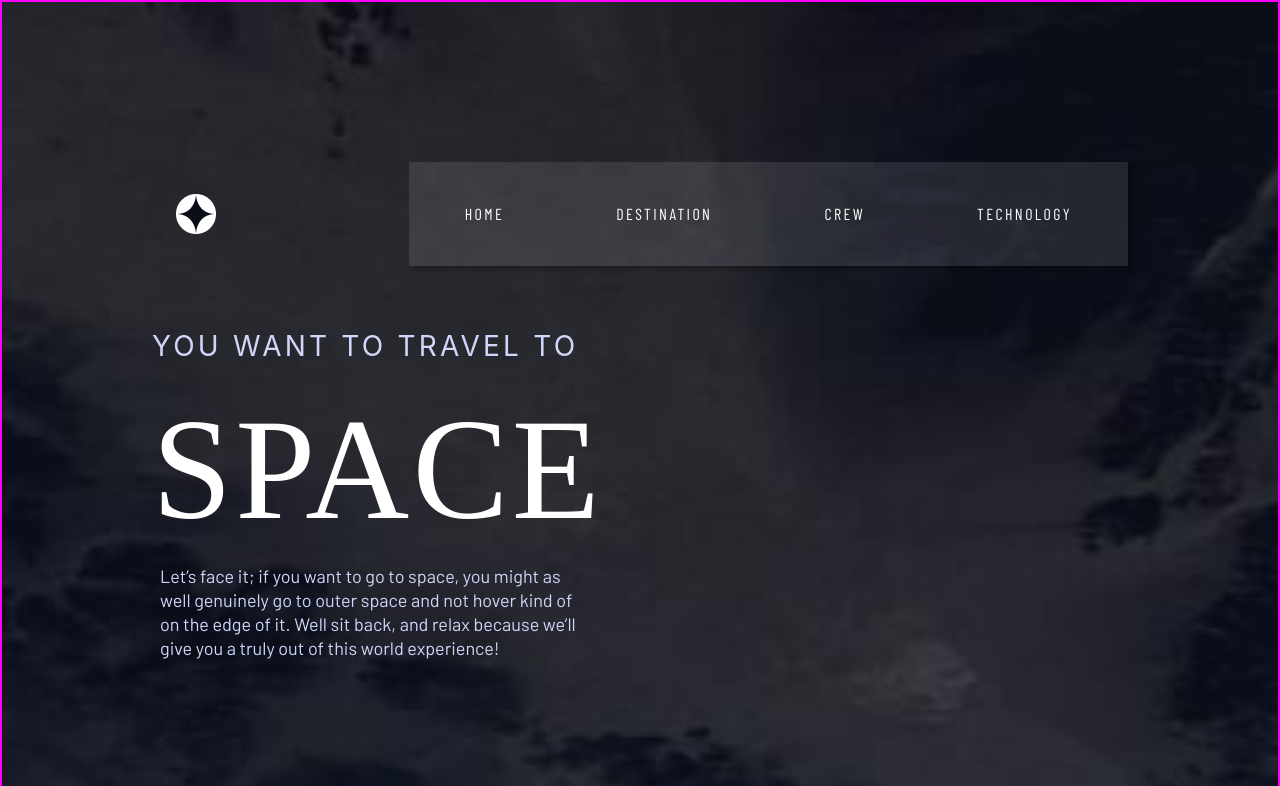
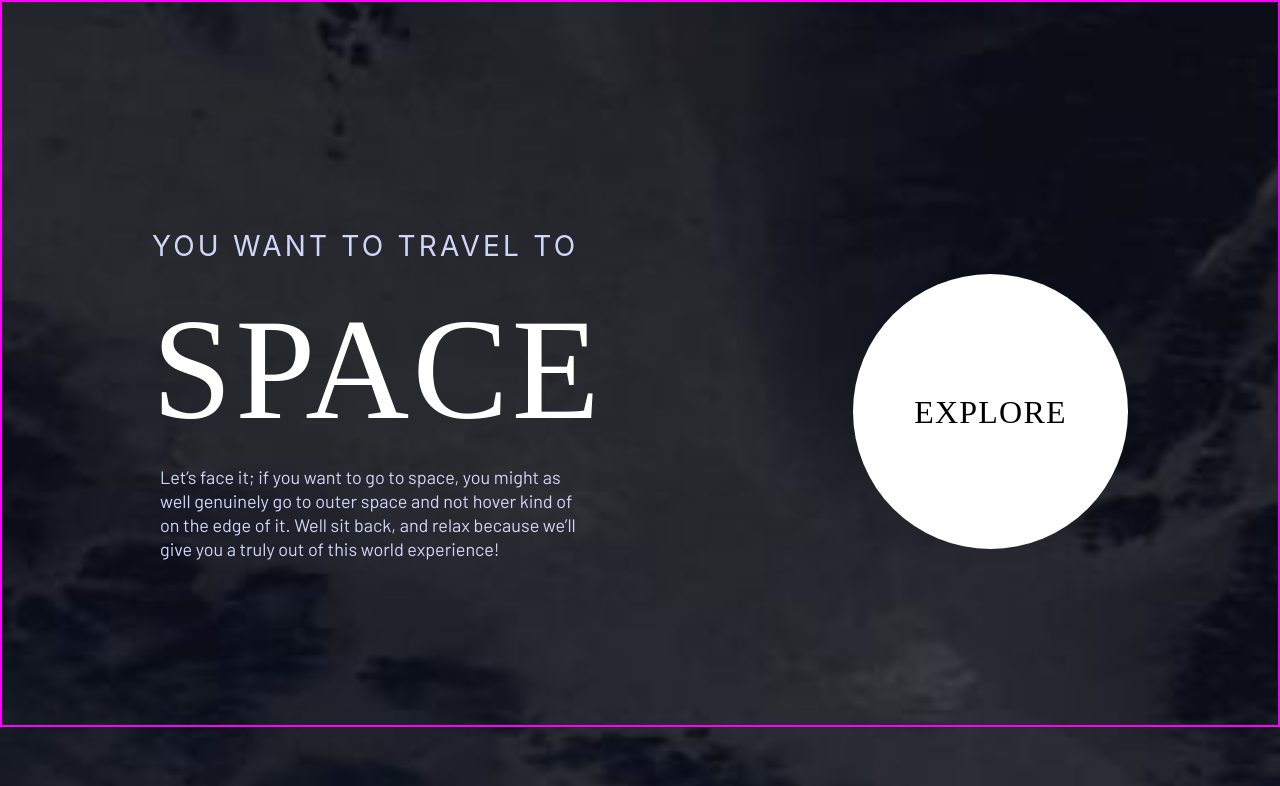
Before and after one commit to doganeraylin/space-tourism-frontend, a Next.js app: page / in a window 1280 px wide. Shown: the top 786 px of the page. Built offline with nearby package versions, Linux system fonts and the light colour scheme; a web font is replaced by a local one.

Commit message:
added new classnames

```diff
--- a/components/Home/Home.tsx
+++ b/components/Home/Home.tsx
@@ -3,8 +3,7 @@ import Navbar from '../Navbar/Navbar'
 
 const Home = () => {
     return (
-        <div className={`${styles.container} container text-center pt-3`}>
-            <Navbar/>
+        <div className={`${styles.container} container pt-3 d-flex flex-column align-items-center d-xl-flex flex-xl-row justify-content-lg-between align-items-lg-center`}>
             <div className={styles.textContainer}>
                 <h1 className={styles.title}> you want to travel to <span>space</span> </h1>
                 <p className={styles.description}>Let’s face it; if you want to go to space, you might as well genuinely go to outer space and not hover kind of on the edge of it. Well sit back, and relax because we’ll give you a truly out of this world experience!</p>
```
